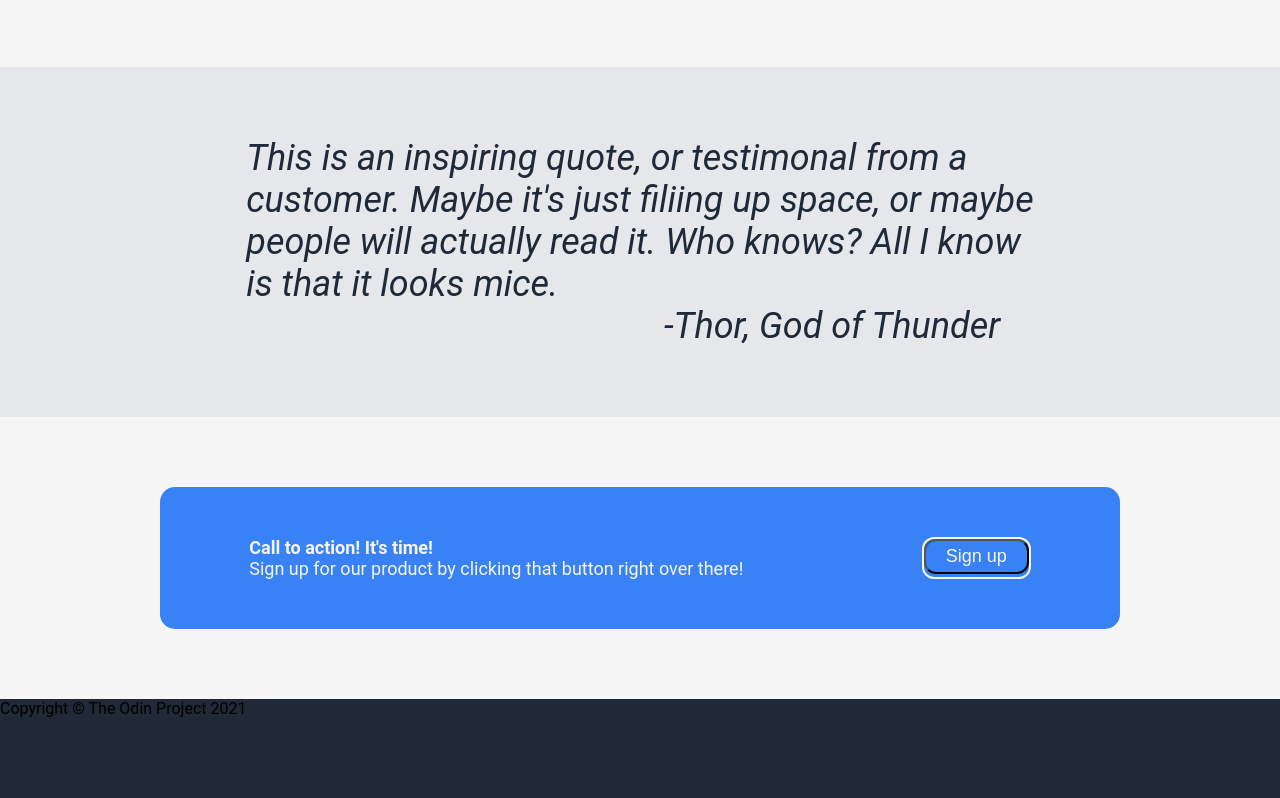
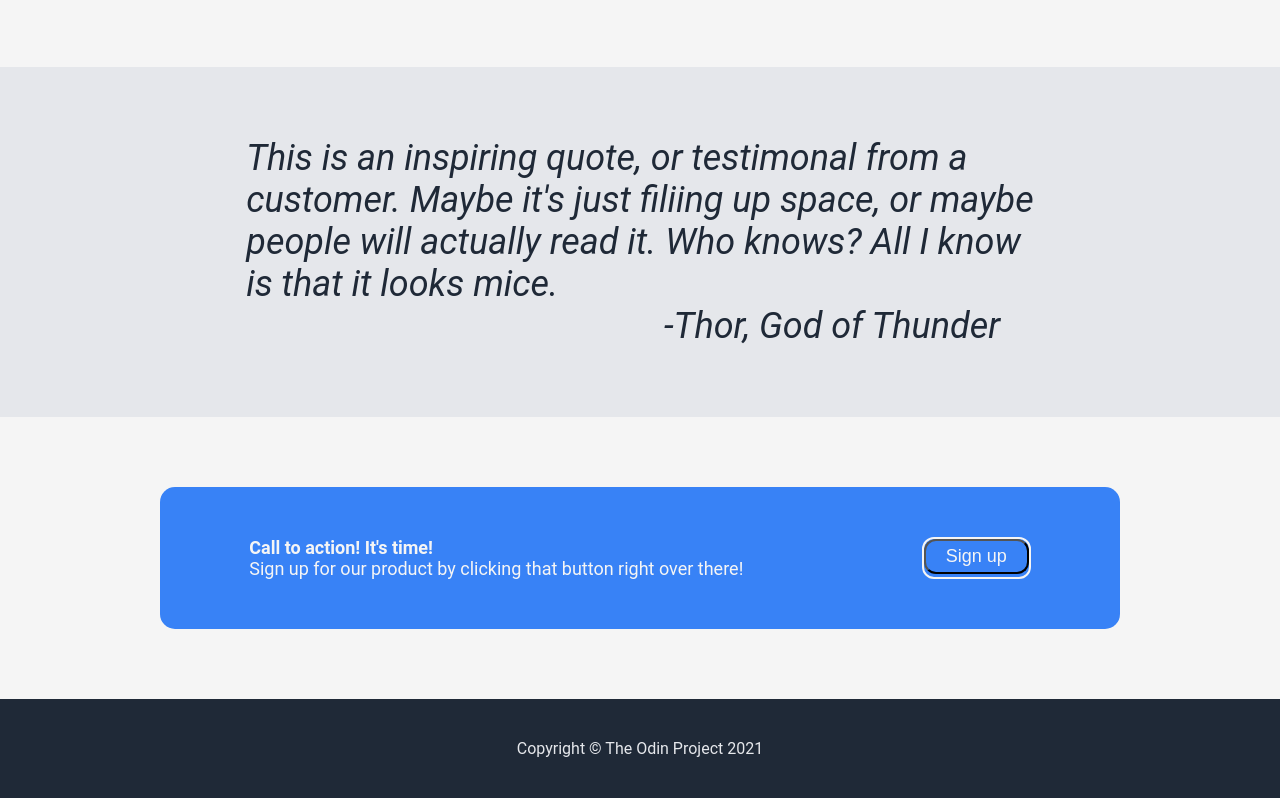
Before and after one commit to bPyleII/odin-landing-page, a plain HTML site: page index.html in a window 1280 px wide. Shown: the part 944-1742 px from the top of the page. Before the commit the page ends 1662 px from the top, so only its background shows below. Drawn offline with Linux system fonts and the light colour scheme.

Commit message:
style the footer and center the text

```diff
--- a/style.css
+++ b/style.css
@@ -184,3 +184,13 @@ button {
     color: whitesmoke;
     font-size: 18px;
 }
+
+.footer{
+    padding: 40px 0px;
+    color: #e5e7eb;
+    display: flex;
+    justify-content: center;
+    align-items: center;
+
+
+}
```
